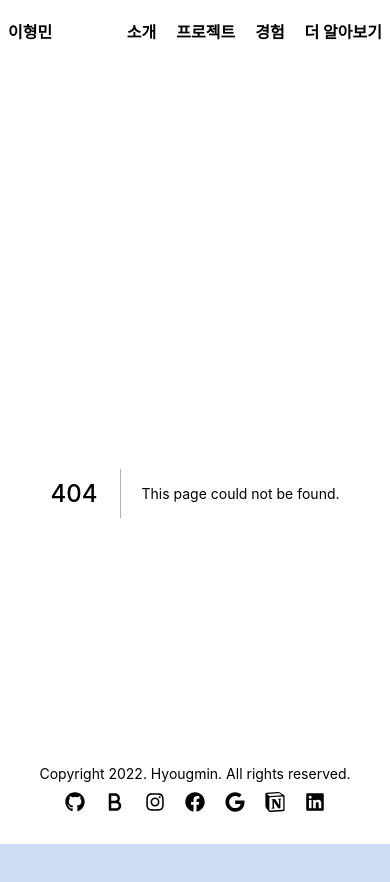
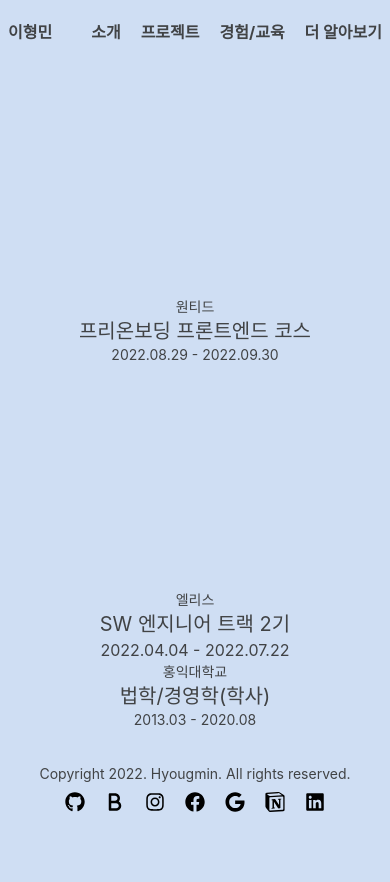
Before and after one commit to hyoungqu23/Hyoungmin_Portfolio, a Next.js app: page /experience in a window 390 px wide. Before the commit this address had no page. Shown: the top 882 px of the page. After the commit the page ends 844 px from the top, so only its background shows below. Built offline with nearby package versions, Linux system fonts and the light colour scheme; a web font is replaced by a local one.

Commit message:
Feat: 경험/교육 페이지 구현
- 기본 UI 구현
- Header 이름 변경
- 반응형 디자인 추가

```diff
--- a/components/common/Header/Header.tsx
+++ b/components/common/Header/Header.tsx
@@ -16,7 +16,7 @@ const Header = () => {
             <Link href={ROUTES.PROJECTS}>프로젝트</Link>
           </li>
           <li>
-            <Link href={ROUTES.EXPERIENCE}>경험</Link>
+            <Link href={ROUTES.EXPERIENCE}>경험/교육</Link>
           </li>
           <li>
             <Link href={ROUTES.MORE}>더 알아보기</Link>
--- /dev/null
+++ b/pages/experience/index.tsx
@@ -0,0 +1,25 @@
+import type { NextPage } from 'next';
+
+const Experience: NextPage = () => {
+  return (
+    <div className="container h-full mx-auto grid grid-cols-1 lg:grid-cols-3 grid-rows-1 justify-evenly items-center">
+      <div className="text-center hover:text-pink-400 transition-colors duration-300 ease-in">
+        <h3 className="text-sm">원티드</h3>
+        <h2 className="text-xl lg:text-2xl text-bold">프리온보딩 프론트엔드 코스</h2>
+        <p className="text-sm">2022.08.29 - 2022.09.30</p>
+      </div>
+      <div className="text-center hover:text-pink-400 transition-colors duration-300 ease-in">
+        <h3 className="text-sm">엘리스</h3>
+        <h2 className="text-xl lg:text-2xl text-bold ">SW 엔지니어 트랙 2기</h2>
+        <p>2022.04.04 - 2022.07.22</p>
+      </div>
+      <div className="text-center hover:text-pink-400 transition-colors duration-300 ease-in">
+        <h3 className="text-sm">홍익대학교</h3>
+        <h2 className="text-xl lg:text-2xl">법학/경영학(학사)</h2>
+        <p className="text-sm">2013.03 - 2020.08</p>
+      </div>
+    </div>
+  );
+};
+
+export default Experience;
```
